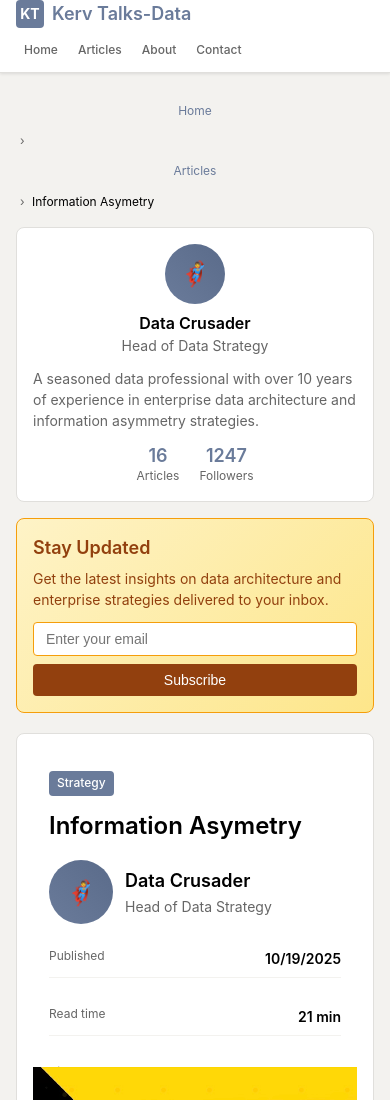
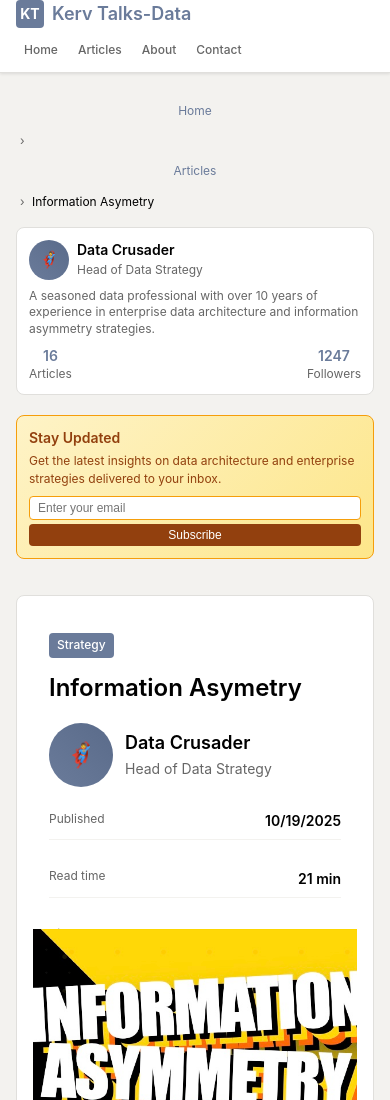
Before and after one commit to denizen-star/kblog, a website: page articles/information-asymetry/index.html in a window 390 px wide. Shown: the top 1100 px of the page. Drawn offline with Linux system fonts and the light colour scheme.

Commit message:
Fix mobile sidebar readability issues
- Made sidebar more compact on mobile to reduce interference
- Reduced author card padding and font sizes
- Changed author header to horizontal layout for space efficiency
- Made newsletter signup more compact
- Added proper spacing between sidebar and article content
- Reduced overall sidebar height to improve article readability

```diff
--- a/assets/css/responsive.css
+++ b/assets/css/responsive.css
@@ -175,7 +175,8 @@
     }
 
     .article-body {
-        padding: var(--spacing-xl) var(--spacing-lg);
+        padding: var(--spacing-lg) var(--spacing-md);
+        margin-top: var(--spacing-md);
     }
 
     .article-lead {
@@ -244,39 +245,90 @@
         padding: var(--spacing-xs) var(--spacing-sm);
     }
 
-    /* Article sidebar mobile styles */
+    /* Article sidebar mobile styles - make more compact */
     .article-sidebar {
         order: -1;
-        gap: var(--spacing-lg);
+        gap: var(--spacing-md);
+        margin-bottom: var(--spacing-lg);
     }
 
     .author-card {
-        padding: var(--spacing-lg);
+        padding: var(--spacing-md);
+        margin-bottom: var(--spacing-sm);
     }
 
     .author-card-header {
-        flex-direction: column;
-        text-align: center;
+        flex-direction: row;
+        text-align: left;
         gap: var(--spacing-sm);
+        margin-bottom: var(--spacing-sm);
     }
 
     .author-avatar-sidebar {
-        width: 60px;
-        height: 60px;
-        font-size: var(--font-size-xl);
+        width: 40px;
+        height: 40px;
+        font-size: var(--font-size-md);
+        flex-shrink: 0;
+    }
+
+    .author-info-sidebar h3 {
+        font-size: var(--font-size-sm);
+        margin-bottom: 2px;
+    }
+
+    .author-info-sidebar p {
+        font-size: var(--font-size-xs);
+    }
+
+    .author-bio {
+        font-size: var(--font-size-xs);
+        line-height: 1.4;
+        margin-bottom: var(--spacing-sm);
     }
 
     .author-stats {
-        justify-content: center;
-        gap: var(--spacing-xl);
+        justify-content: space-between;
+        gap: var(--spacing-md);
+    }
+
+    .author-stat {
+        text-align: center;
+    }
+
+    .stat-number {
+        font-size: var(--font-size-sm);
+    }
+
+    .stat-label {
+        font-size: var(--font-size-xs);
     }
 
     .newsletter-card {
-        padding: var(--spacing-lg);
+        padding: var(--spacing-md);
+    }
+
+    .newsletter-card h3 {
+        font-size: var(--font-size-sm);
+        margin-bottom: var(--spacing-xs);
+    }
+
+    .newsletter-card p {
+        font-size: var(--font-size-xs);
+        margin-bottom: var(--spacing-sm);
     }
 
     .newsletter-form {
-        gap: var(--spacing-sm);
+        gap: var(--spacing-xs);
+    }
+
+    .newsletter-form input {
+        padding: var(--spacing-xs) var(--spacing-sm);
+        font-size: var(--font-size-xs);
+    }
+
+    .newsletter-form button {
+        padding: var(--spacing-xs) var(--spacing-sm);
+        font-size: var(--font-size-xs);
     }
 
     /* Breadcrumb mobile styles */
```
